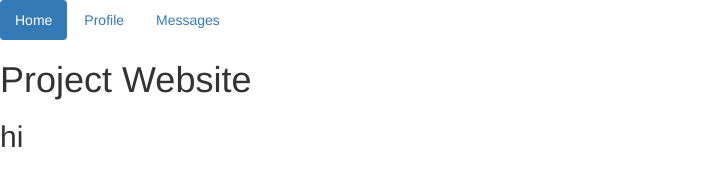
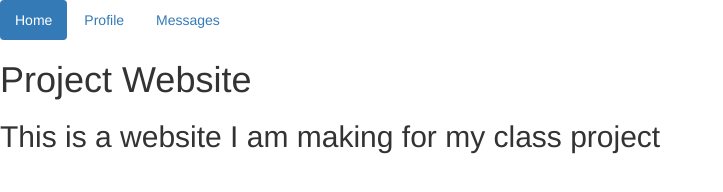
Before and after one commit to Trashboat-99/project_website, a plain HTML site: page project_website/index.html in a window 1280 px wide. Shown: the whole page, without its empty margins (0-723 px from the left). Drawn offline with nearby package versions, Linux system fonts and the light colour scheme.

Commit message:
Update index.html

```diff
--- a/project_website/index.html
+++ b/project_website/index.html
@@ -24,7 +24,7 @@
       <li role="presentation"><a href="#">Messages</a></li>
     </ul>
     <h1>Project Website</h1>
-    <h2>hi<h2>
+    <h2>This is a website I am making for my class project<h2>
     <!-- jQuery (necessary for Bootstrap's JavaScript plugins) -->
     <script src="https://ajax.googleapis.com/ajax/libs/jquery/1.12.4/jquery.min.js"></script>
     <!-- Include all compiled plugins (below), or include individual files as needed -->
```
